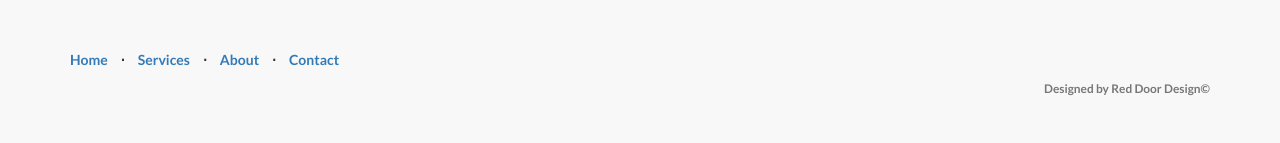
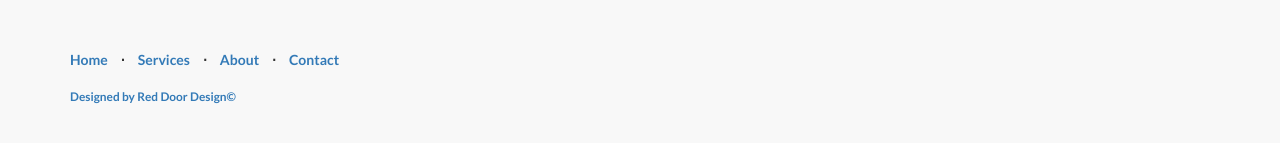
Before and after one commit to reddoordesign/portfolio1, a plain HTML site: page index.html in a window 1280 px wide. Shown: the part 2025-2168 px from the top of the page. Drawn offline with Linux system fonts and the light colour scheme.

Commit message:
copy write made into link

```diff
--- a/css/landing-page.css
+++ b/css/landing-page.css
@@ -166,7 +166,8 @@ footer {
 }
 
 p.copyright {
-    text-align: right;
+    margin-top: 18px;
+    color: #999999;
 }
 
 #about-img {
--- a/index.html
+++ b/index.html
@@ -188,7 +188,9 @@
                         <li class="footer-menu-divider">&sdot;</li>
                         <li><a href="#contact">Contact</a></li>
                     </ul>
-                    <p class="copyright text-muted small">Designed by Red Door Design&copy;</p>
+                    <p class="copyright text-muted small">
+                      <a href="http://www.reddoor-design.com">Designed by Red Door Design&copy; </a>
+                    </p>
                 </div>
             </div>
         </div>
```
